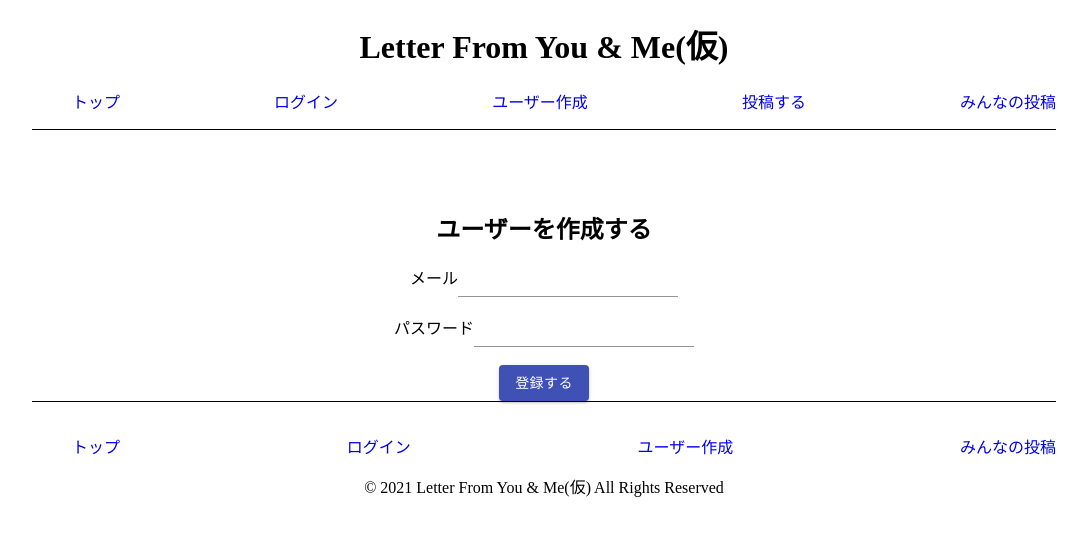
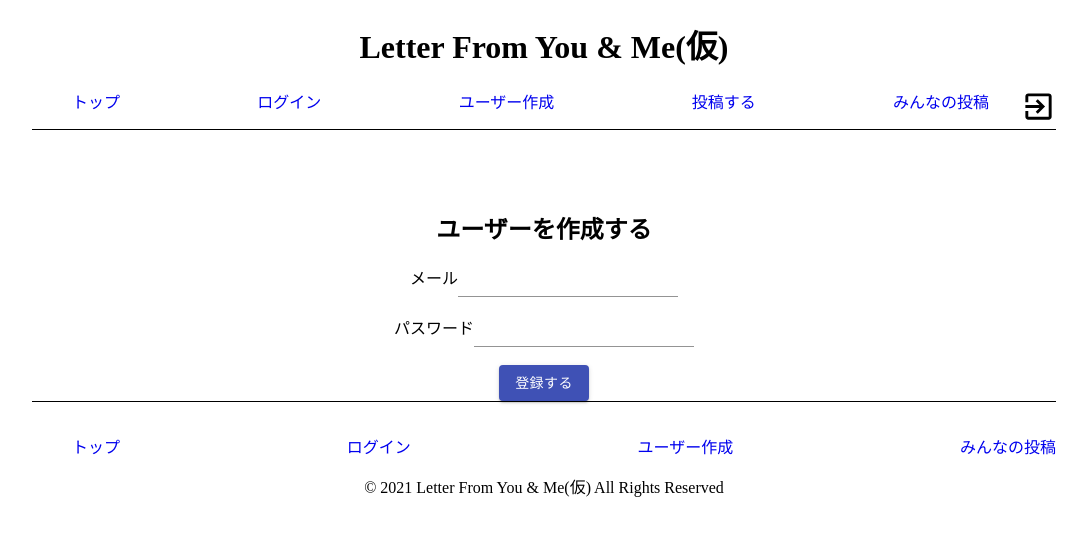
Before and after one commit to ryo0705s/tegami_app, a Next.js app: page /loginUser in a window 1280 px wide. Shown: the top 536 px of the page, without its empty margins (96-1183 px from the left). Built offline with nearby package versions, Linux system fonts and the light colour scheme.

Commit message:
ログアウト機能を追加

```diff
--- a/components/layout.module.scss
+++ b/components/layout.module.scss
@@ -2,3 +2,7 @@
   display: flex;
   justify-content: space-between;
 }
+.svg {
+  float: right;
+  margin-left: 2rem;
+}
--- a/components/layout.tsx
+++ b/components/layout.tsx
@@ -2,7 +2,23 @@ import React from "react";
 import Head from "next/head";
 import Link from "next/link";
 import styles from "./layout.module.scss";
+import ExitToAppIcon from "@material-ui/icons/ExitToApp";
+import { auth } from "../firebase";
+import { useRouter } from "next/router";
+
 const Layout = ({ children }) => {
+  const router = useRouter();
+  const handleLogout = () => {
+    auth
+      .signOut()
+      .then((result: any) => {
+        return result;
+      })
+      .catch((error) => {
+        alert(error.message);
+      });
+    router.push("/login");
+  };
   return (
     <>
       <Head>
@@ -11,7 +27,12 @@ const Layout = ({ children }) => {
         <title>Letter From You &amp; Me</title>
       </Head>
       <header>
-        <h1>Letter From You &amp; Me(仮)</h1>
+        <div>
+          <h1>Letter From You &amp; Me(仮)</h1>
+          <div className={styles.svg} onClick={handleLogout}>
+            <ExitToAppIcon fontSize="large" />
+          </div>
+        </div>
         <ul className={styles.listStyle}>
           <li>
             <Link href="/">トップ</Link>
```
